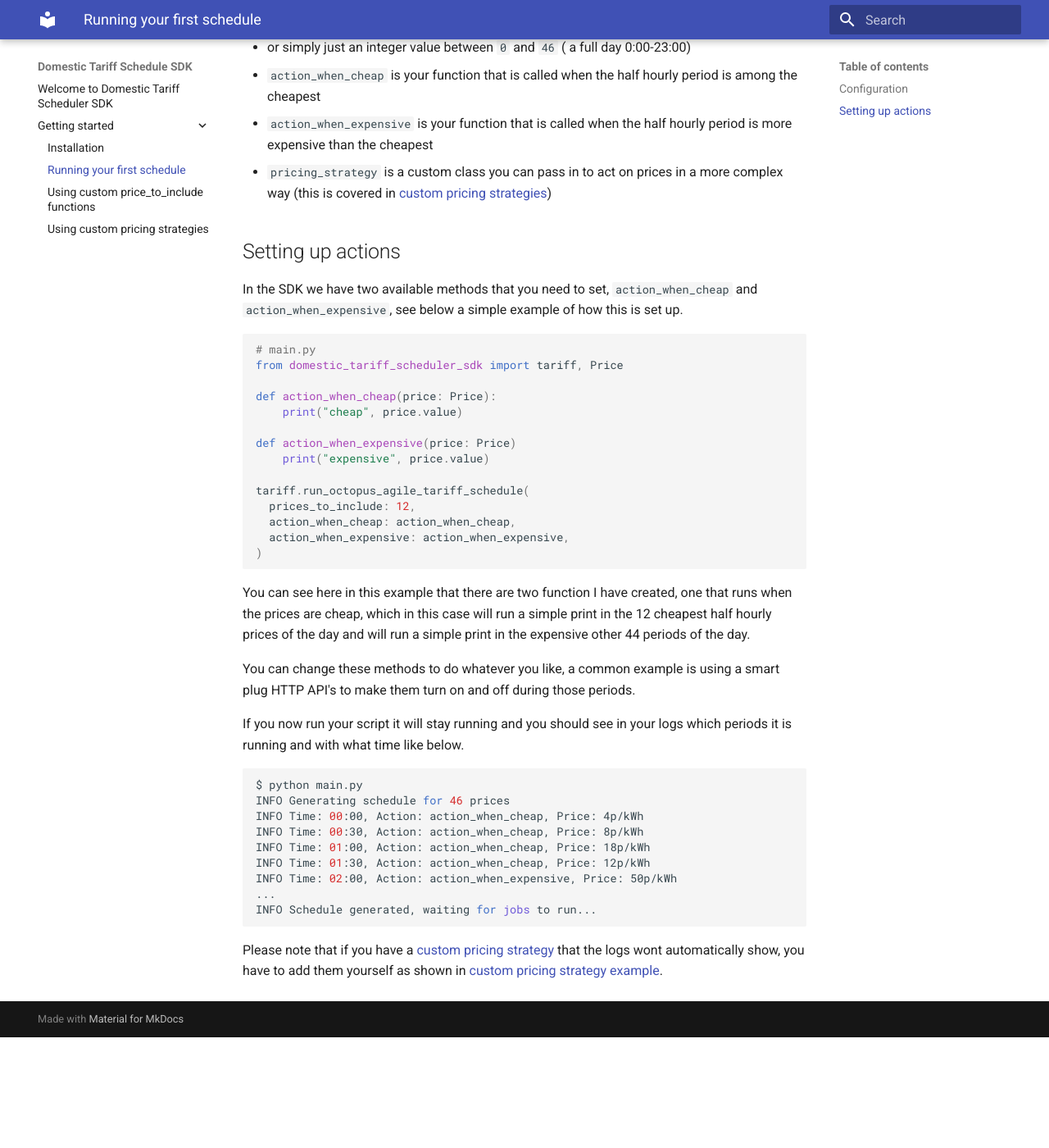
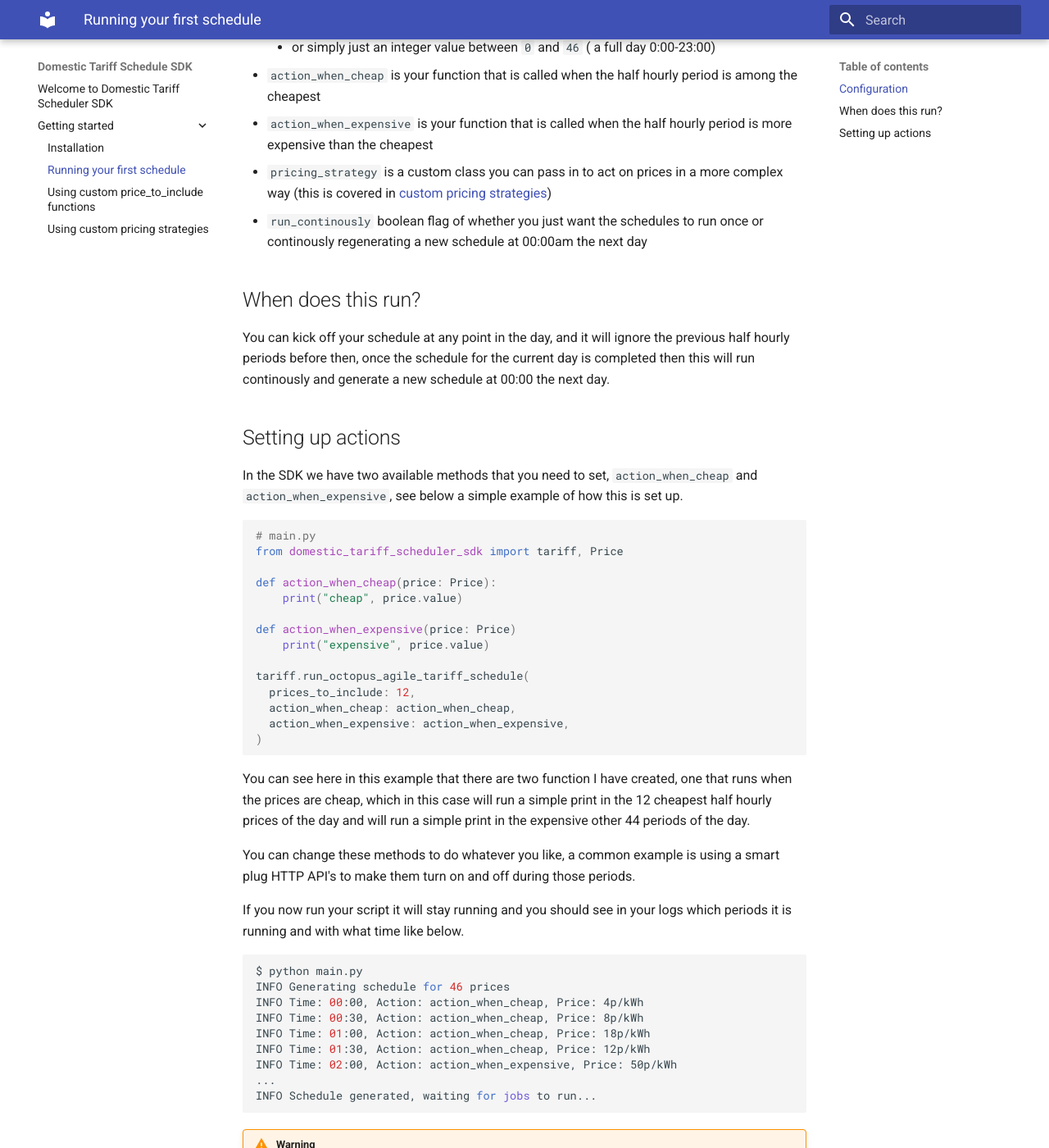
Before and after one commit to craigwh10/energy-tariff-scheduler, an MkDocs documentation site: the page built from docs/getting-started/running-first-schedule.md, in a window 1280 px wide and 1400 px high, scrolled down 278 px. Shown: the whole window at 82% size. Built offline with MkDocs 1.6.1 and Material for MkDocs 9.7.7, drawn with Linux system fonts in a browser that asks for light colours; before the commit the page ends 1543 px from its top, so only the background shows below that.

Commit message:
add continuous schedule flag

````diff
--- a/docs/getting-started/running-first-schedule.md
+++ b/docs/getting-started/running-first-schedule.md
@@ -3,11 +3,16 @@
 ## Configuration
 
 - `prices_to_include` is the number of the cheapest half hourly periods that you want to include
-  - this can be a function (as defined in [custom prices to include](./custom-prices-to-include.md))
-  - or simply just an integer value between `0` and `46` ( a full day 0:00-23:00)
+    * this can be a function (as defined in [custom prices to include](./custom-prices-to-include.md))
+    * or simply just an integer value between `0` and `46` ( a full day 0:00-23:00)
 - `action_when_cheap` is your function that is called when the half hourly period is among the cheapest
 - `action_when_expensive` is your function that is called when the half hourly period is more expensive than the cheapest
 - `pricing_strategy` is a custom class you can pass in to act on prices in a more complex way (this is covered in [custom pricing strategies](./custom-pricing-strategies.md))
+- `run_continously` boolean flag of whether you just want the schedules to run once or continously regenerating a new schedule at 00:00am the next day
+
+## When does this run?
+
+You can kick off your schedule at any point in the day, and it will ignore the previous half hourly periods before then, once the schedule for the current day is completed then this will run continously and generate a new schedule at 00:00 the next day.
 
 ## Setting up actions
 
@@ -48,4 +53,6 @@ INFO Time: 02:00, Action: action_when_expensive, Price: 50p/kWh
 INFO Schedule generated, waiting for jobs to run...
 ```
 
-Please note that if you have a [custom pricing strategy](./custom-pricing-strategies.md) that the logs wont automatically show, you have to add them yourself as shown in [custom pricing strategy example](./custom-pricing-strategies.md#example-creating-a-custom-pricing-strategy).
+!!! warning
+
+    Please note that if you have a [custom pricing strategy](./custom-pricing-strategies.md) that the logs wont automatically show, you have to add them yourself as shown in [custom pricing strategy example](./custom-pricing-strategies.md#example-creating-a-custom-pricing-strategy).
--- a/mkdocs.yml
+++ b/mkdocs.yml
@@ -13,3 +13,6 @@ markdown_extensions:
   - pymdownx.inlinehilite
   - pymdownx.snippets
   - pymdownx.superfences
+  - admonition
+  - pymdownx.details
+  - pymdownx.superfences
````
Also changed, not shown: docs/getting-started/custom-pricing-strategies.md (+3 -2 lines), sdk.py (+27 -10 lines).
